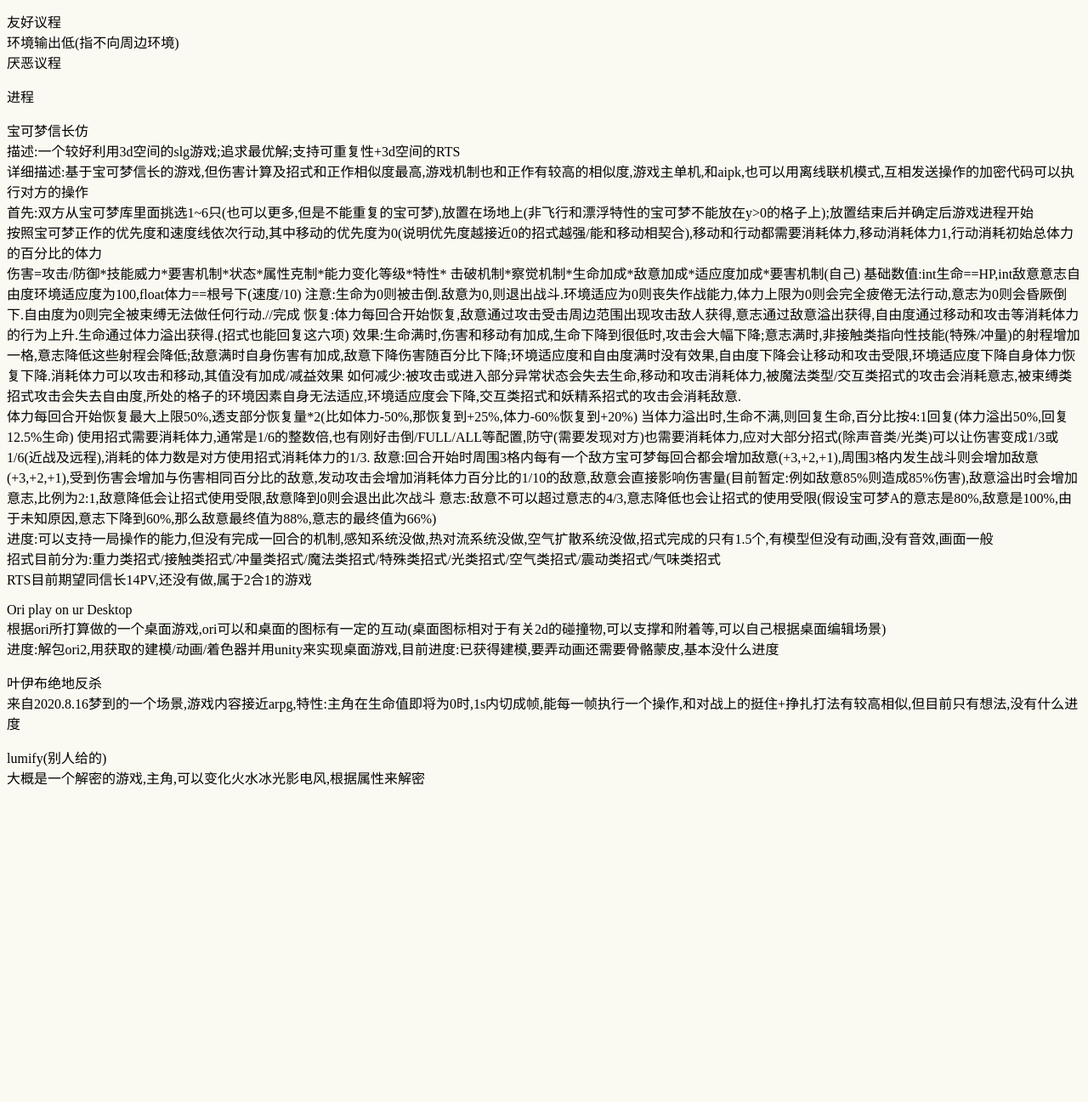
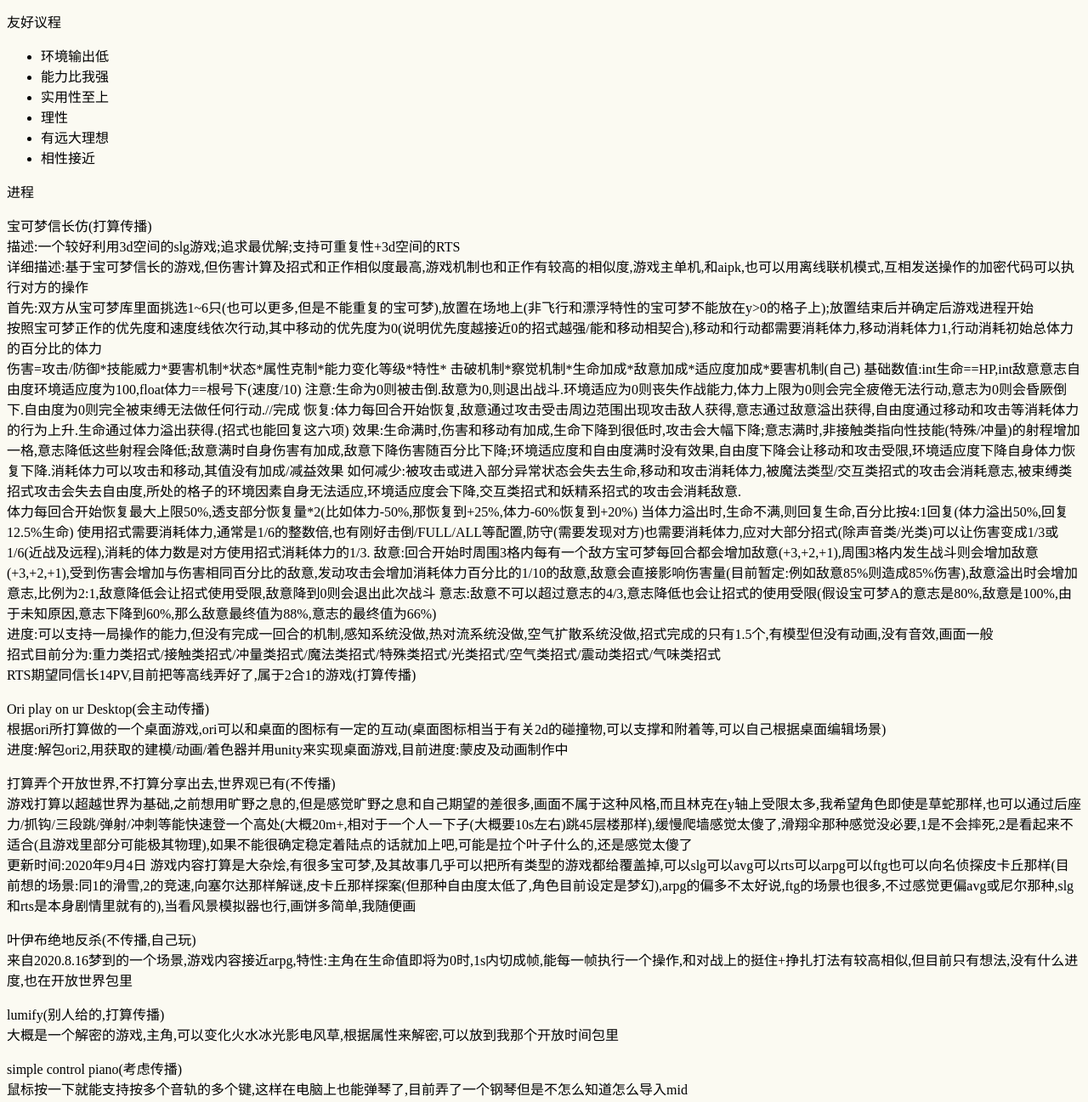
Before and after one commit to FUTURE31415/IFF, a plain HTML site: page index.html in a window 1280 px wide. Shown: the part 867-2164 px from the top of the page at 85% size. Before the commit the page ends 1802 px from the top, so only its background shows below. Drawn offline with Linux system fonts and the light colour scheme.

Commit message:
Update index.html

```diff
--- a/index.html
+++ b/index.html
@@ -49,13 +49,19 @@
 	<div>简称:依法狐;F;1</div>
 	<p><span class="trueheimu" title="看不到我看不到我つ﹏⊂">同性恋</span></p>
 
-	<p>议程</p>
+	<p><span title="友好议程的反面也是厌恶议程">议程</span></p>
 	<div>友好议程</div>
-	<div>环境输出低(指不向周边环境)</div>
-	<div>厌恶议程</div>
+	<ul>
+	<li><span title="指性格冷静不向外输出过多信息">环境输出低</span></li>
+	<li><span title="指在我喜欢的领域上比我强">能力比我强</span></li>
+	<li><span title="指不做浮夸和无用的事">实用性至上</span></li>
+	<li><span title="指智商高且控制情绪">理性</span></li>
+	<li><span title="且为理想能够不择手段的去完成它">有远大理想</span></li>
+	<li><span title="其他价值观体系等等">相性接近</span></li>
+	</ul>
 
 	<p>进程</p>
-	<div>宝可梦信长仿</div>
+	<div>宝可梦信长仿(打算传播)</div>
 	<div>描述:一个较好利用3d空间的slg游戏;追求最优解;支持可重复性+3d空间的RTS</div>
 	<div>详细描述:基于宝可梦信长的游戏,但伤害计算及招式和正作相似度最高,游戏机制也和正作有较高的相似度,游戏主单机,和aipk,也可以用离线联机模式,互相发送操作的加密代码可以执行对方的操作</div>
 	<div>首先:双方从宝可梦库里面挑选1~6只(也可以更多,但是不能重复的宝可梦),放置在场地上(非飞行和漂浮特性的宝可梦不能放在y>0的格子上);放置结束后并确定后游戏进程开始</div>
@@ -75,20 +81,29 @@
 </div>
 	<div>进度:可以支持一局操作的能力,但没有完成一回合的机制,感知系统没做,热对流系统没做,空气扩散系统没做,招式完成的只有1.5个,有模型但没有动画,没有音效,画面一般</div>
 	<div>招式目前分为:重力类招式/接触类招式/冲量类招式/魔法类招式/特殊类招式/光类招式/空气类招式/震动类招式/气味类招式</div>
-	<div>RTS目前期望同信长14PV,还没有做,属于2合1的游戏</div>
+	<div>RTS期望同信长14PV,目前把等高线弄好了,属于2合1的游戏(打算传播)</div>
 
 	<p></p>
-	<div>Ori play on ur Desktop</div>
-	<div>根据ori所打算做的一个桌面游戏,ori可以和桌面的图标有一定的互动(桌面图标相对于有关2d的碰撞物,可以支撑和附着等,可以自己根据桌面编辑场景)</div>
-	<div>进度:解包ori2,用获取的建模/动画/着色器并用unity来实现桌面游戏,目前进度:已获得建模,要弄动画还需要骨骼蒙皮,基本没什么进度</div>
+	<div>Ori play on ur Desktop(会主动传播)</div>
+	<div>根据ori所打算做的一个桌面游戏,ori可以和桌面的图标有一定的互动(桌面图标相当于有关2d的碰撞物,可以支撑和附着等,可以自己根据桌面编辑场景)</div>
+	<div>进度:解包ori2,用获取的建模/动画/着色器并用unity来实现桌面游戏,目前进度:蒙皮及动画制作中</div>
 
 	<p></p>
-	<div>叶伊布绝地反杀</div>
-	<div>来自2020.8.16梦到的一个场景,游戏内容接近arpg,特性:主角在生命值即将为0时,1s内切成帧,能每一帧执行一个操作,和对战上的挺住+挣扎打法有较高相似,但目前只有想法,没有什么进度</div>
+	<div>打算弄个开放世界,不打算分享出去,世界观已有(不传播)</div>
+	<div>游戏打算以超越世界为基础,之前想用旷野之息的,但是感觉旷野之息和自己期望的差很多,画面不属于这种风格,而且林克在y轴上受限太多,我希望角色即使是草蛇那样,也可以通过后座力/抓钩/三段跳/弹射/冲刺等能快速登一个高处(大概20m+,相对于一个人一下子(大概要10s左右)跳45层楼那样),缓慢爬墙感觉太傻了,滑翔伞那种感觉没必要,1是不会摔死,2是看起来不适合(且游戏里部分可能极其物理),如果不能很确定稳定着陆点的话就加上吧,可能是拉个叶子什么的,还是感觉太傻了</div>
+	<div>更新时间:2020年9月4日 游戏内容打算是大杂烩,有很多宝可梦,及其故事几乎可以把所有类型的游戏都给覆盖掉,可以slg可以avg可以rts可以arpg可以ftg也可以向名侦探皮卡丘那样(目前想的场景:同1的滑雪,2的竞速,向塞尔达那样解谜,皮卡丘那样探案(但那种自由度太低了,角色目前设定是梦幻),arpg的偏多不太好说,ftg的场景也很多,不过感觉更偏avg或尼尔那种,slg和rts是本身剧情里就有的),当看风景模拟器也行,画饼多简单,我随便画</div>
 
 	<p></p>
-	<div>lumify(别人给的)</div>
-	<div>大概是一个解密的游戏,主角,可以变化火水冰光影电风,根据属性来解密</div>
+	<div>叶伊布绝地反杀(不传播,自己玩)</div>
+	<div>来自2020.8.16梦到的一个场景,游戏内容接近arpg,特性:主角在生命值即将为0时,1s内切成帧,能每一帧执行一个操作,和对战上的挺住+挣扎打法有较高相似,但目前只有想法,没有什么进度,也在开放世界包里</div>
+
+	<p></p>
+	<div>lumify(别人给的,打算传播)</div>
+	<div>大概是一个解密的游戏,主角,可以变化火水冰光影电风草,根据属性来解密,可以放到我那个开放时间包里</div>
+
+	<p></p>
+	<div>simple control piano(考虑传播)</div>
+	<div>鼠标按一下就能支持按多个音轨的多个键,这样在电脑上也能弹琴了,目前弄了一个钢琴但是不怎么知道怎么导入mid</div>
 </body>
 </html>
 
```
